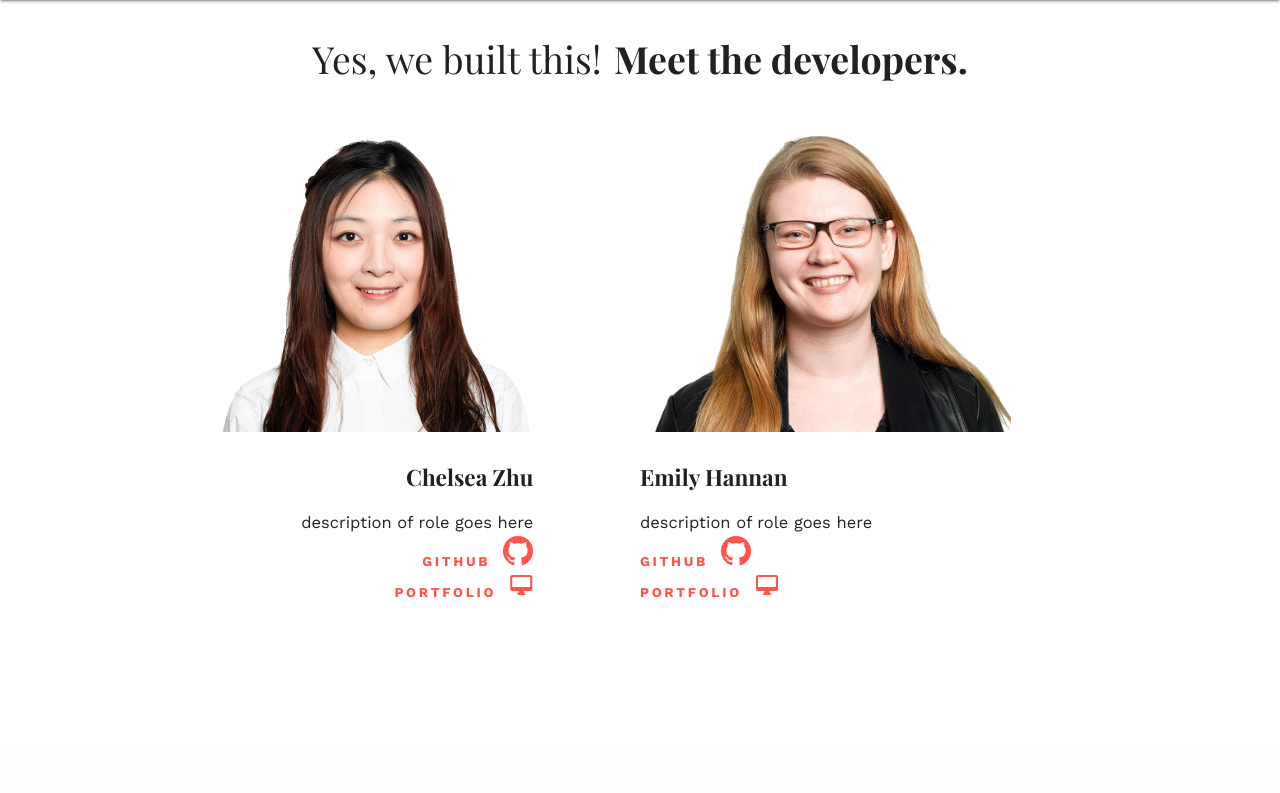
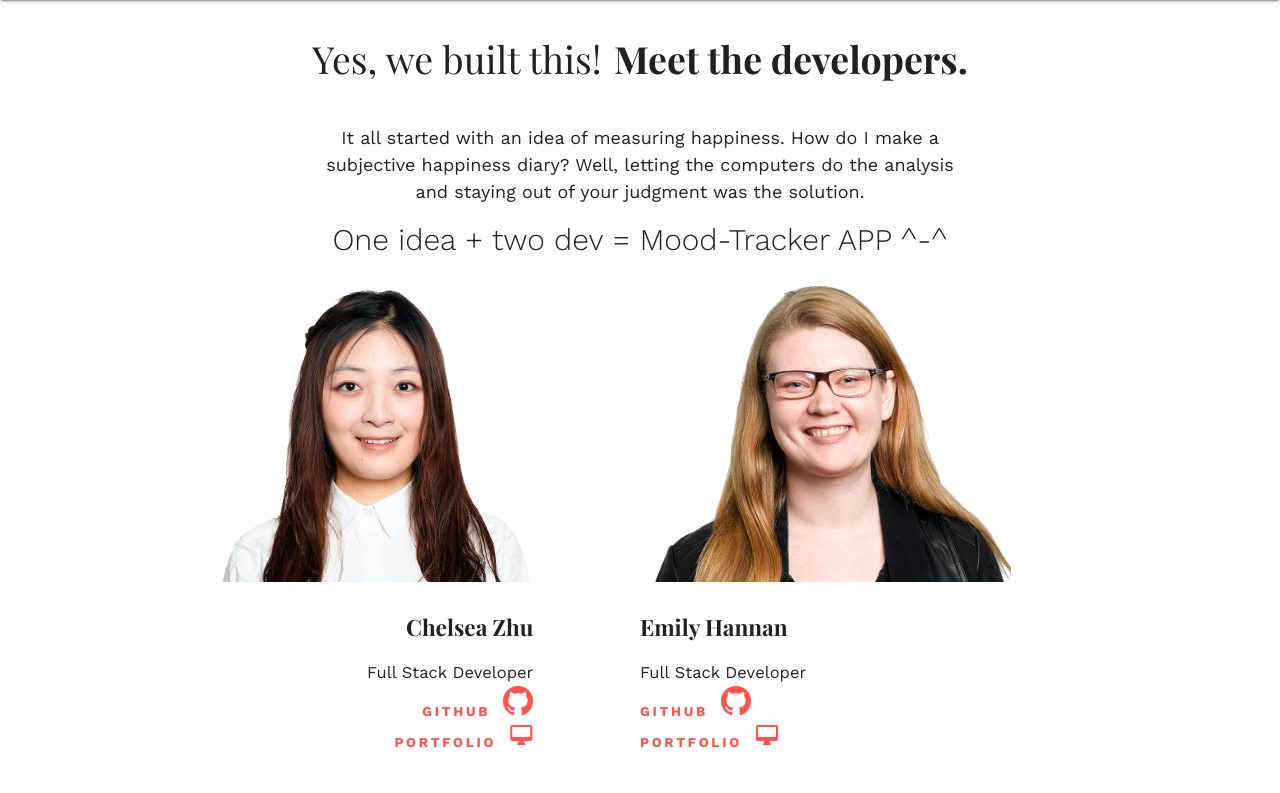
Before and after one commit to hannan-emily/Mood-Tracker, a Django app: template main_app/templates/about.html in a window 1280 px wide. Shown: the part 60-853 px from the top of the page. Before the commit the page ends 658 px from the top, so only its background shows below. Run offline with Django 3.2, Linux system fonts and the light colour scheme; the template is opened without the code that fills it, so the values that code supplies are empty; some libraries are stand-ins or nearby versions.

Commit message:
updating about.html

```diff
--- a/main_app/templates/about.html
+++ b/main_app/templates/about.html
@@ -16,13 +16,17 @@
   </div>
 
   <div class="row sample-header center">
+    <div class="col s10 push-s1 m6 push-m3">
+    <p>It all started with an idea of measuring happiness. How do I make a subjective happiness diary? Well, letting the computers do the analysis and staying out of your judgment was the solution. </p>
+    <h5>One idea + two dev = Mood-Tracker APP ^-^ </h5>
+     </div>
   </div>
 
   <div class="row about-row">
     <div class="col s5 right-align">
       <img class="about-img" src="../static/img/profile-dev1.png" alt="profile" />
       <h2 class="h2-about">Chelsea Zhu</h2>
-      <p class="p-about"> description of role goes here</p>
+      <p class="p-about"> Full Stack Developer</p>
 
       <div class='row'>
         <a href="https://www.github.com/vivian5668" class="index-a" target="_blank" rel="noopener noreferrer" >
@@ -45,7 +49,7 @@
     <div class="col s5 left-align">
       <img class="about-img" src="../static/img/profile-dev2.png" alt="profile" />
       <h2 class="h2-about">Emily Hannan</h2>
-      <p class="p-about"> description of role goes here</p>
+      <p class="p-about"> Full Stack Developer</p>
 
       <div class='row'>
         <a href="https://www.github.com/hannan-emily" class="index-a" target="_blank" rel="noopener noreferrer" >
```
